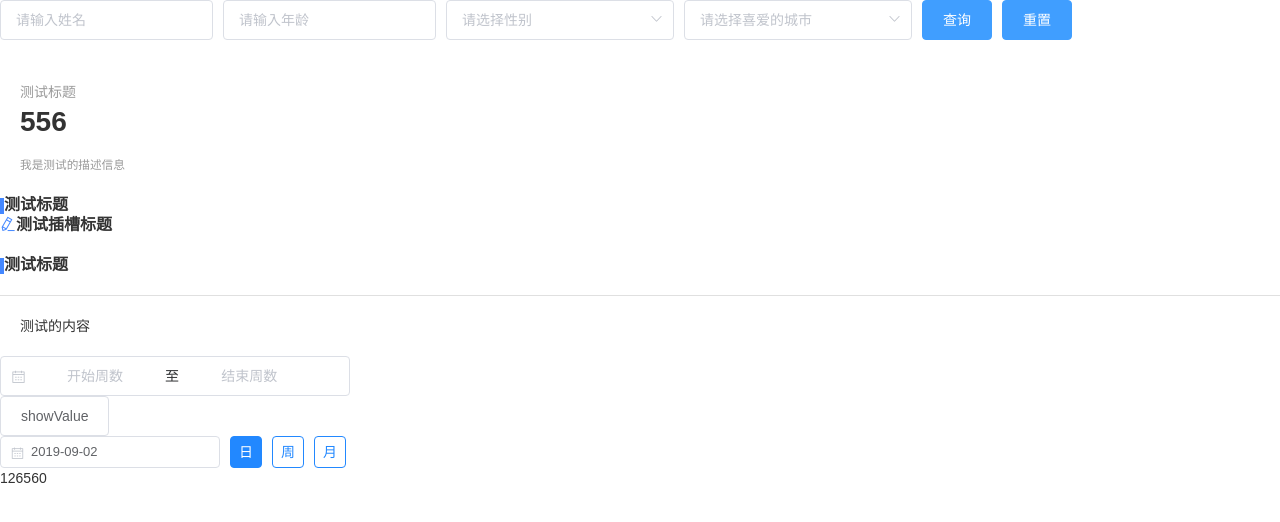
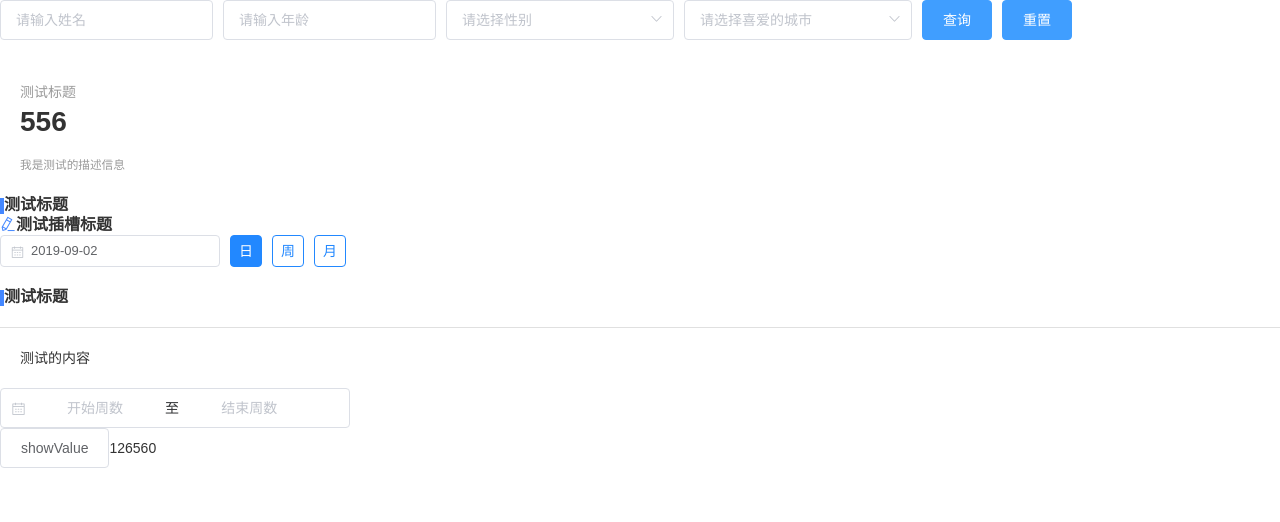
Before and after one commit to yhzzy/yh-ui-components, a Vue app: page / in a window 1280 px wide. Shown: the top 522 px of the page. Built offline with nearby package versions, Linux system fonts and the light colour scheme.

Commit message:
修改BUG

```diff
--- a/src/App.vue
+++ b/src/App.vue
@@ -10,6 +10,11 @@
     <yh-block-title title="测试插槽标题">
       <i slot="icon" class="el-icon-edit slot-icon"></i>
     </yh-block-title>
+    <yh-switch-datepicker
+      v-model="timeValue"
+      :element-config="weekConfig"
+      @change-type="changeType"
+    ></yh-switch-datepicker>
     <yh-card shadow="hover">
       <div slot="header">
         <yh-block-title title="测试标题"></yh-block-title>
@@ -18,11 +23,6 @@
     </yh-card>
     <yh-week-range :week-times.sync="weekTimes" :week-config="weekConfig"></yh-week-range>
     <el-button @click="showValue">showValue</el-button>
-    <yh-switch-datepicker
-      v-model="timeValue"
-      :element-config="weekConfig"
-      @change-type="changeType"
-    ></yh-switch-datepicker>
     <yh-num-counts v-model="counts" :duration="5"></yh-num-counts>
   </div>
 </template>
--- a/src/components/SwitchDatepicker/SwitchDatepicker.vue
+++ b/src/components/SwitchDatepicker/SwitchDatepicker.vue
@@ -2,6 +2,7 @@
   <div class="yh-switch-datepicker clear">
     <div class="yh-switch-datepicker-input">
       <el-date-picker
+        :key="activeType"
         v-model="timeValue"
         :clearable="false"
         size="small"
```
